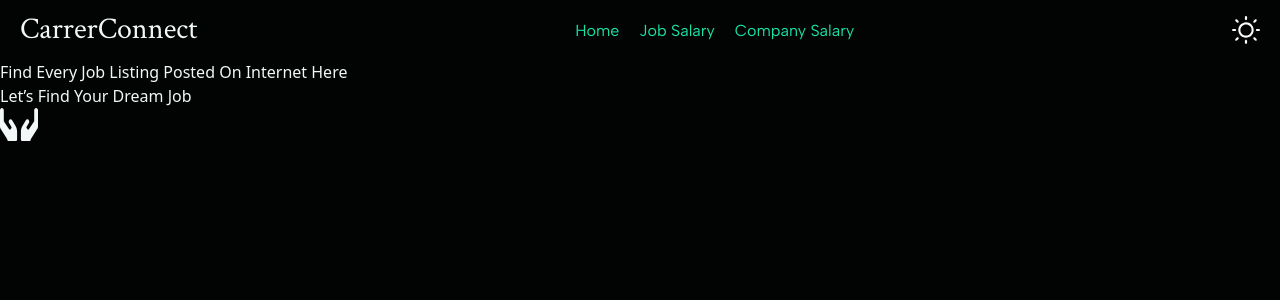
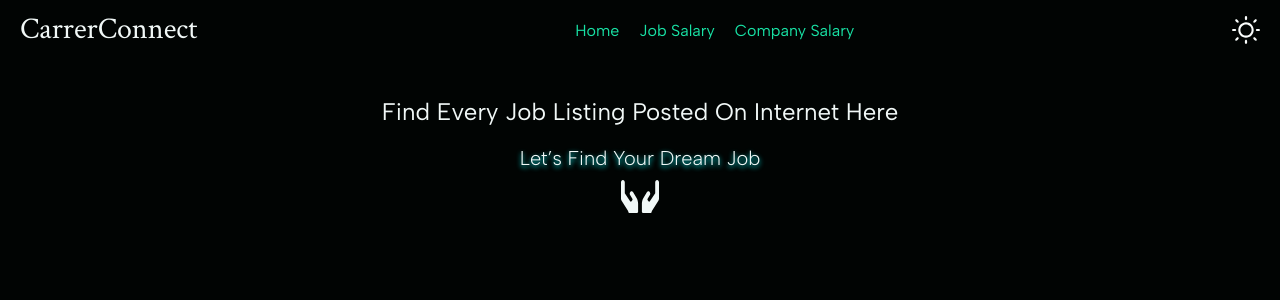
Before and after one commit to sawyannaingwork-max/CarrerConnect, a React (Vite) app: page / in a window 1280 px wide. Shown: the top 300 px of the page. Built offline with nearby package versions, Linux system fonts and the light colour scheme.

Commit message:
Adding content part for the home page

```diff
--- a/src/home/Content.tsx
+++ b/src/home/Content.tsx
@@ -1,16 +1,65 @@
 import { useTheme } from "../custom/ThemeProvider"
+import { useRef } from "react"
 import handSvg from "./../assets/hands.svg"
 import lightHandSvg from "./../assets/hands-light.svg"
+import gsap from "gsap"
+import { useGSAP } from "@gsap/react"
+import { SplitText } from "gsap/all"
+
+
+gsap.registerPlugin(SplitText)
 
 export default function Content()
 {
     const [isDark, _] = useTheme()
+    const elementRef = useRef<HTMLDivElement | null>(null)
+
+    useGSAP(() => {
+        if(!elementRef.current)
+        {
+            return
+        }
+
+        const timeline = gsap.timeline({
+            delay : 1
+        })
+
+        const split = new SplitText("#intro-heading", {
+            type : "words"
+        })
+
+        timeline.from(split.words, {
+            opacity : 0,
+            x : -20,
+            stagger : 0.1
+        })
+
+        timeline.from("#animate-text", {
+            opacity : 0,
+            y : 20
+        })
+
+        timeline.from("#animate-img", {
+            opacity : 0,
+            y : 30
+        })
+
+        timeline.to("#animate-text", {
+            textShadow : "0px 2px 5px aqua"
+        })
+
+        return(() => {
+            timeline.kill()
+            split.revert()
+        })
+
+    }, { scope : elementRef, dependencies : []})
 
     return(
-        <div>
-            <h1>Find Every Job Listing Posted On Internet Here</h1>
-            <h2>Let’s Find Your Dream Job</h2>
-            <img src={isDark? handSvg : lightHandSvg} alt="Hands" />
+        <div ref={elementRef} className="pt-9 w-[90%] mx-auto max-w-200">
+            <h1 id="intro-heading" className="font-albert text-2xl text-center">Find Every Job Listing Posted On Internet Here</h1>
+            <h2 id="animate-text" className="text-shadow-2xs font-albert text-xl text-center font-light pt-4">Let’s Find Your Dream Job</h2>
+            <img id="animate-img" className="mx-auto mt-2" src={isDark? handSvg : lightHandSvg} alt="Hands" />
         </div>
     )
 }
```
